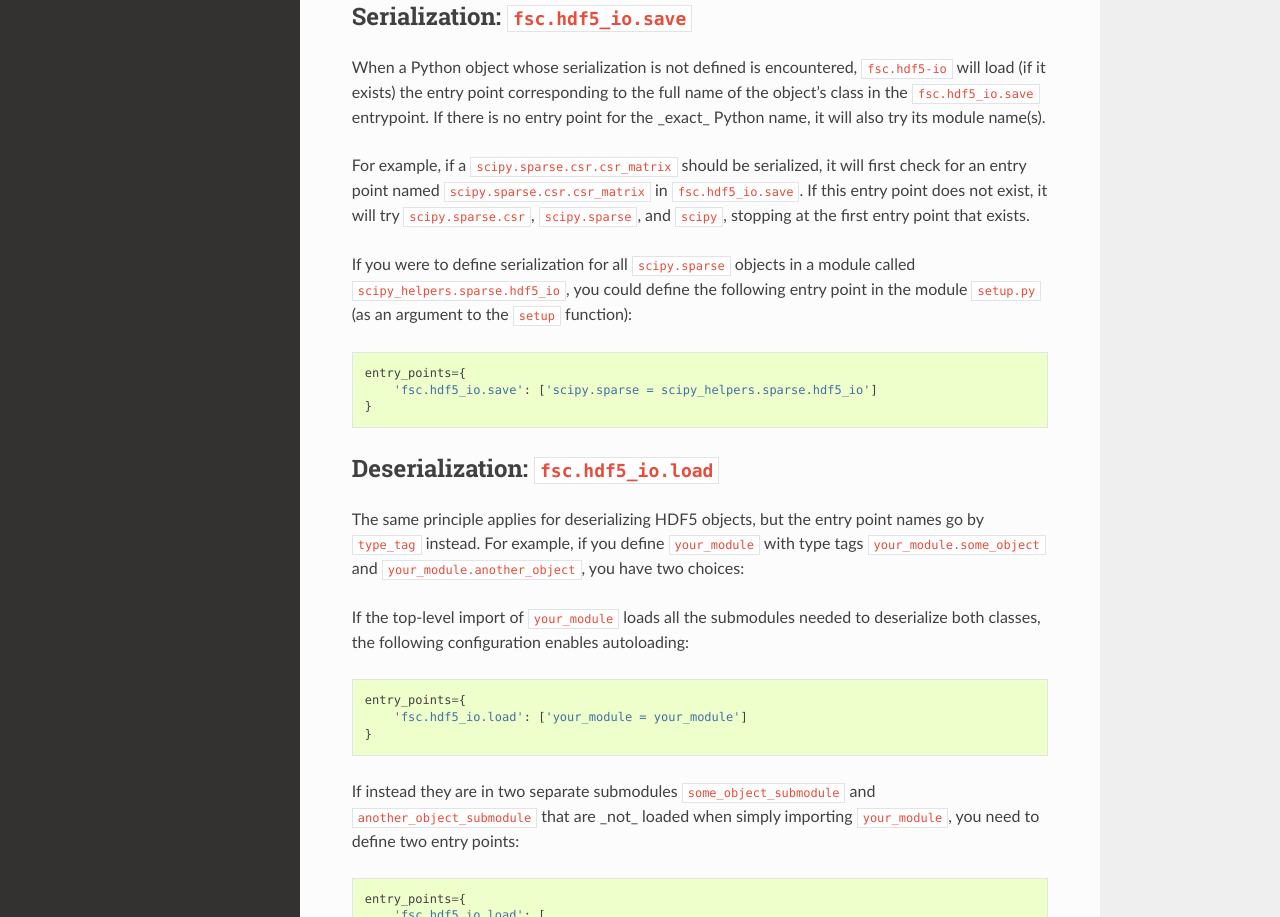
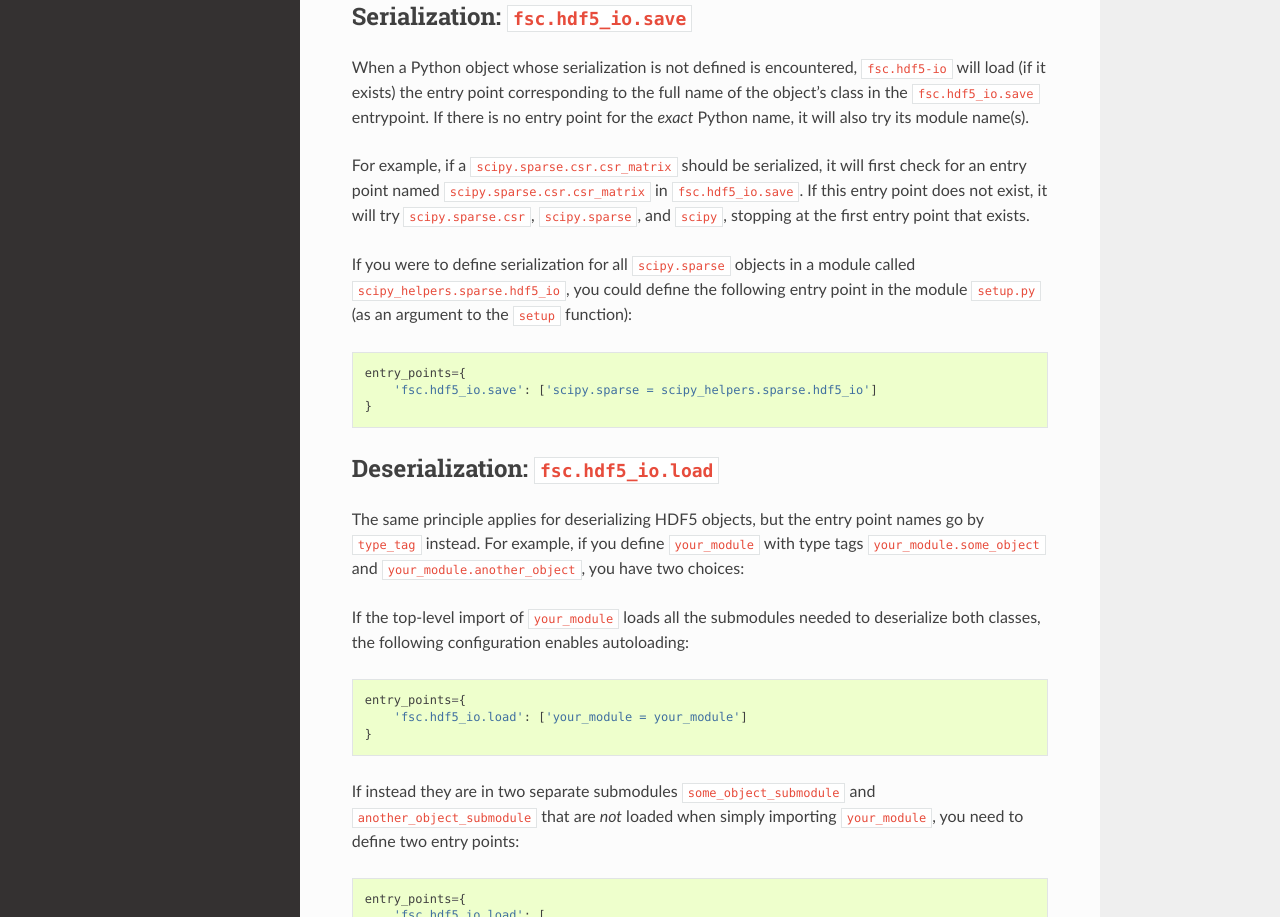
Before and after one commit to FrescolinoGroup/pyhdf5io, a Sphinx documentation site: the page built from doc/source/entrypoints.rst, in a window 1280 px wide and 1400 px high. Shown: the part 259-1176 px from the top of the window. Built offline with Sphinx 7.4.7 and the Read the Docs theme 2.0.0, drawn with Linux system fonts in a browser that asks for light colours.

Commit message:
Fix italic highlighting in doc

```diff
--- a/doc/source/entrypoints.rst
+++ b/doc/source/entrypoints.rst
@@ -6,7 +6,7 @@ The (de-)serialization methods registered with ``fsc.hdf5-io`` are only availabl
 Serialization: ``fsc.hdf5_io.save``
 -----------------------------------
 
-When a Python object whose serialization is not defined is encountered, ``fsc.hdf5-io`` will load (if it exists) the entry point corresponding to the full name of the object's class in the ``fsc.hdf5_io.save`` entrypoint. If there is no entry point for the _exact_ Python name, it will also try its module name(s).
+When a Python object whose serialization is not defined is encountered, ``fsc.hdf5-io`` will load (if it exists) the entry point corresponding to the full name of the object's class in the ``fsc.hdf5_io.save`` entrypoint. If there is no entry point for the *exact* Python name, it will also try its module name(s).
 
 For example, if a ``scipy.sparse.csr.csr_matrix`` should be serialized, it will first check for an entry point named ``scipy.sparse.csr.csr_matrix`` in ``fsc.hdf5_io.save``. If this entry point does not exist, it will try ``scipy.sparse.csr``, ``scipy.sparse``, and ``scipy``, stopping at the first entry point that exists.
 
@@ -31,7 +31,7 @@ If the top-level import of ``your_module`` loads all the submodules needed to de
         'fsc.hdf5_io.load': ['your_module = your_module']
     }
 
-If instead they are in two separate submodules ``some_object_submodule`` and ``another_object_submodule`` that are _not_ loaded when simply importing ``your_module``, you need to define two entry points:
+If instead they are in two separate submodules ``some_object_submodule`` and ``another_object_submodule`` that are *not* loaded when simply importing ``your_module``, you need to define two entry points:
 
 .. code :: python
 
```
